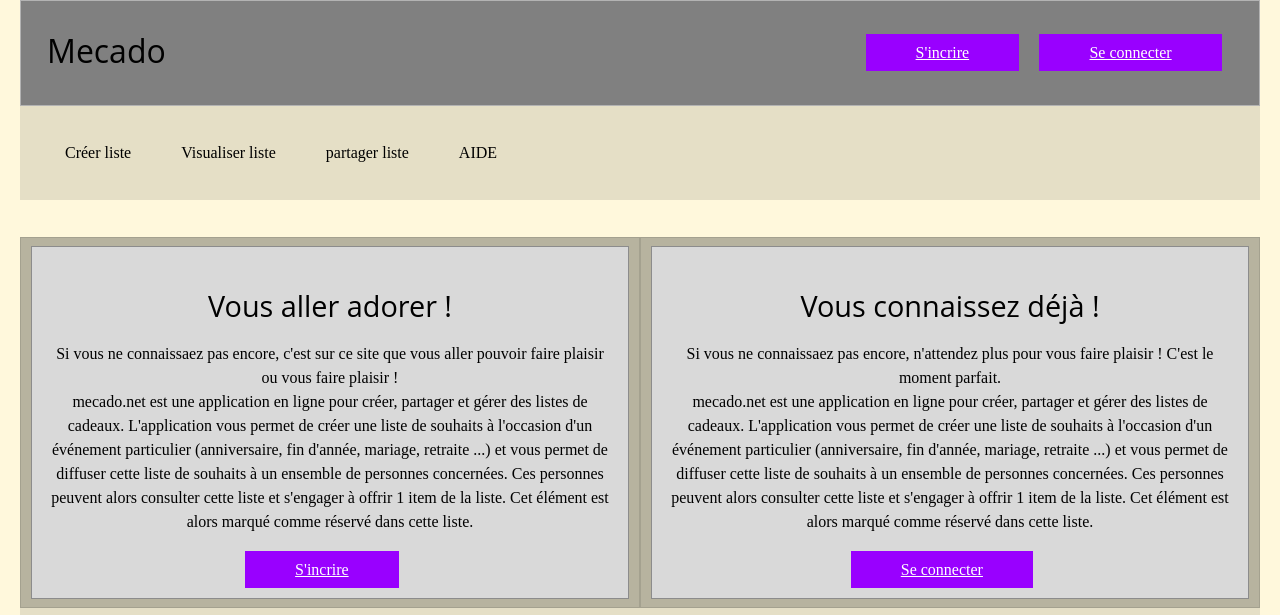
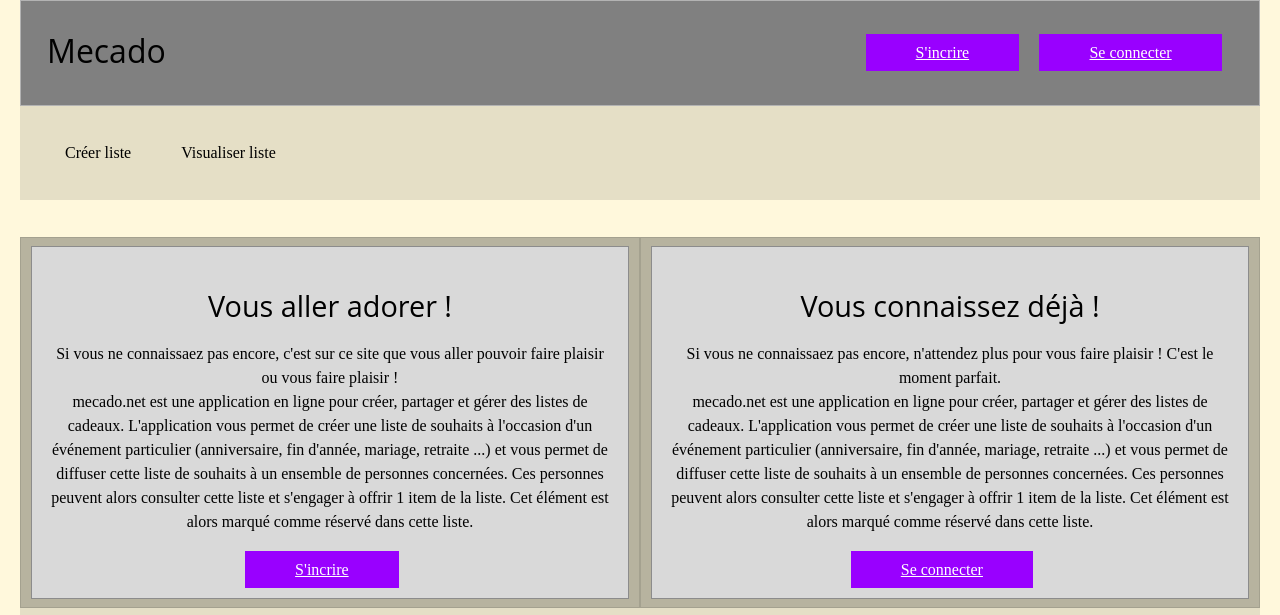
Before and after one commit to Nicolas-jcqm/Atelier, a PHP site: template components/Home.twig in a window 1280 px wide. Shown: the top 615 px of the page. Run offline with PHP 8.4, Linux system fonts and the light colour scheme; the template is opened without the code that fills it, so the values that code supplies are empty; some libraries are stand-ins or nearby versions.

Commit message:
modification des menus et de la nav et ajout lien sur toutes les pages

```diff
--- a/components/CreatList.twig
+++ b/components/CreatList.twig
@@ -27,8 +27,6 @@
     <ul class="navbar bcg">
         <li><a href="/creatList">Créer liste</a></li>
         <li><a href="/homeCo">Visualiser liste</a></li>
-        <li><a href="#">partager liste</a></li>
-        <li><a href="#">AIDE</a></li>
     </ul>
 </nav>
 
--- a/components/Home.twig
+++ b/components/Home.twig
@@ -21,9 +21,7 @@
     <nav>
         <ul class="navbar bcg">
             <li><a href="/creatList">Créer liste</a></li>
-            <li><a href="#">Visualiser liste</a></li>
-            <li><a href="#">partager liste</a></li>
-            <li><a href="#">AIDE</a></li>
+            <li><a href="/homeCo">Visualiser liste</a></li>
         </ul>
     </nav>
 
--- a/components/Item.twig
+++ b/components/Item.twig
@@ -21,10 +21,9 @@
     </header>
     <nav>
         <ul class="navbar bcg">
-            <li><a href="#">Créer liste</a></li>
+            <li><a href="/creatList">Créer liste</a></li>
             <li><a href="/homeCo">Visualiser liste</a></li>
-            <li><a href="#">partager liste</a></li>
-            <li><a href="#">AIDE</a></li>
+            <li><a href="#">Partager liste</a></li>
         </ul>
     </nav>
     <div class="formulaire-item">
--- a/components/comment.twig
+++ b/components/comment.twig
@@ -20,9 +20,8 @@
 <nav>
     <ul class="navbar bcg">
         <li><a href="/creatList">Créer liste</a></li>
-        <li><a href="#">Visualiser liste</a></li>
+        <li><a href="/homeCo">Visualiser liste</a></li>
         <li><a href="#">partager liste</a></li>
-        <li><a href="#">AIDE</a></li>
     </ul>
 </nav>
 <div>
--- a/components/homeCo.twig
+++ b/components/homeCo.twig
@@ -28,8 +28,7 @@
 <nav>
     <ul class="navbar bcg">
         <li><a href="/creatList">Créer liste</a></li>
-        <li><a href="#">partager liste</a></li>
-        <li><a href="#">AIDE</a></li>
+        <li><a href="/HomeCo">Visualiser liste</a></li>
     </ul>
 </nav>
 
```
